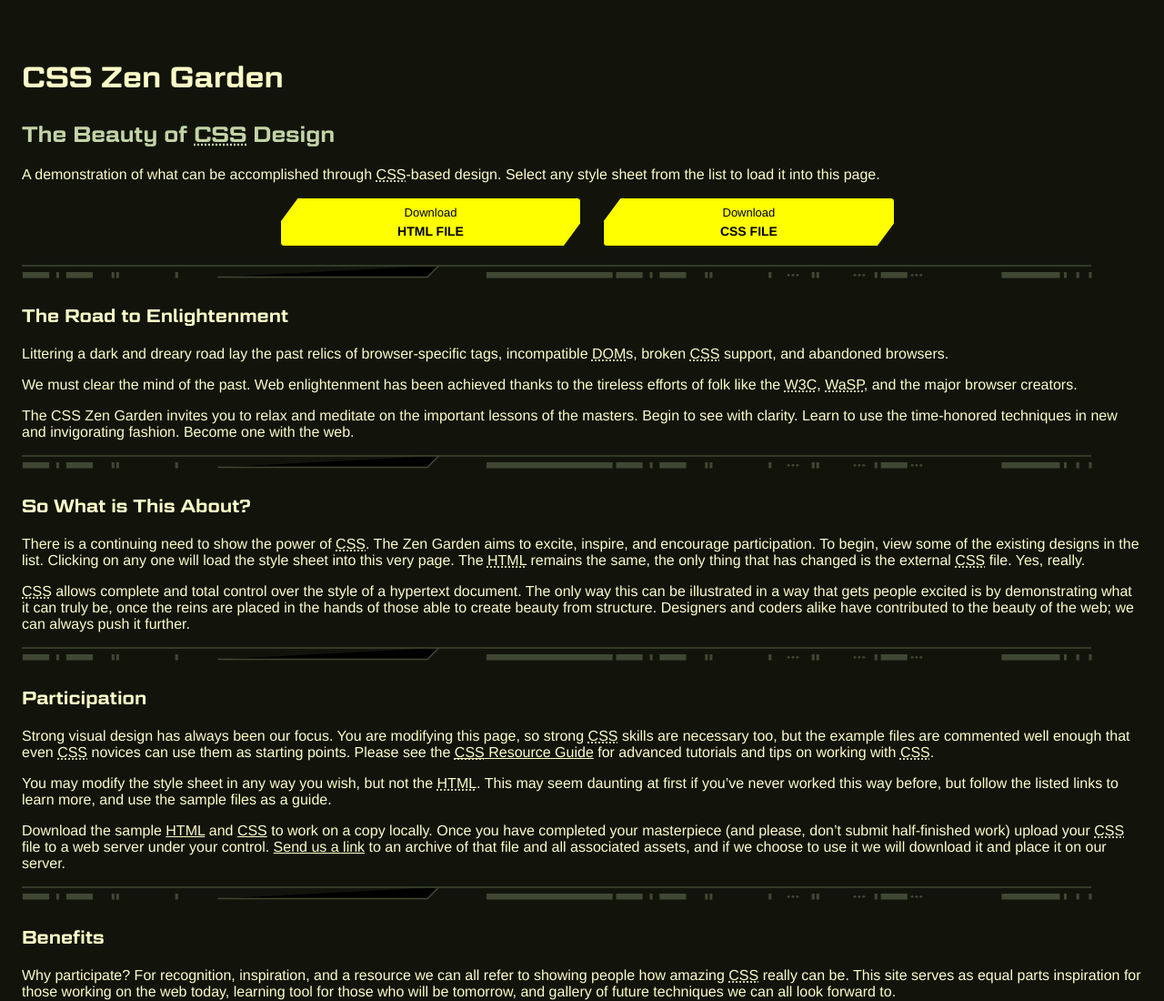
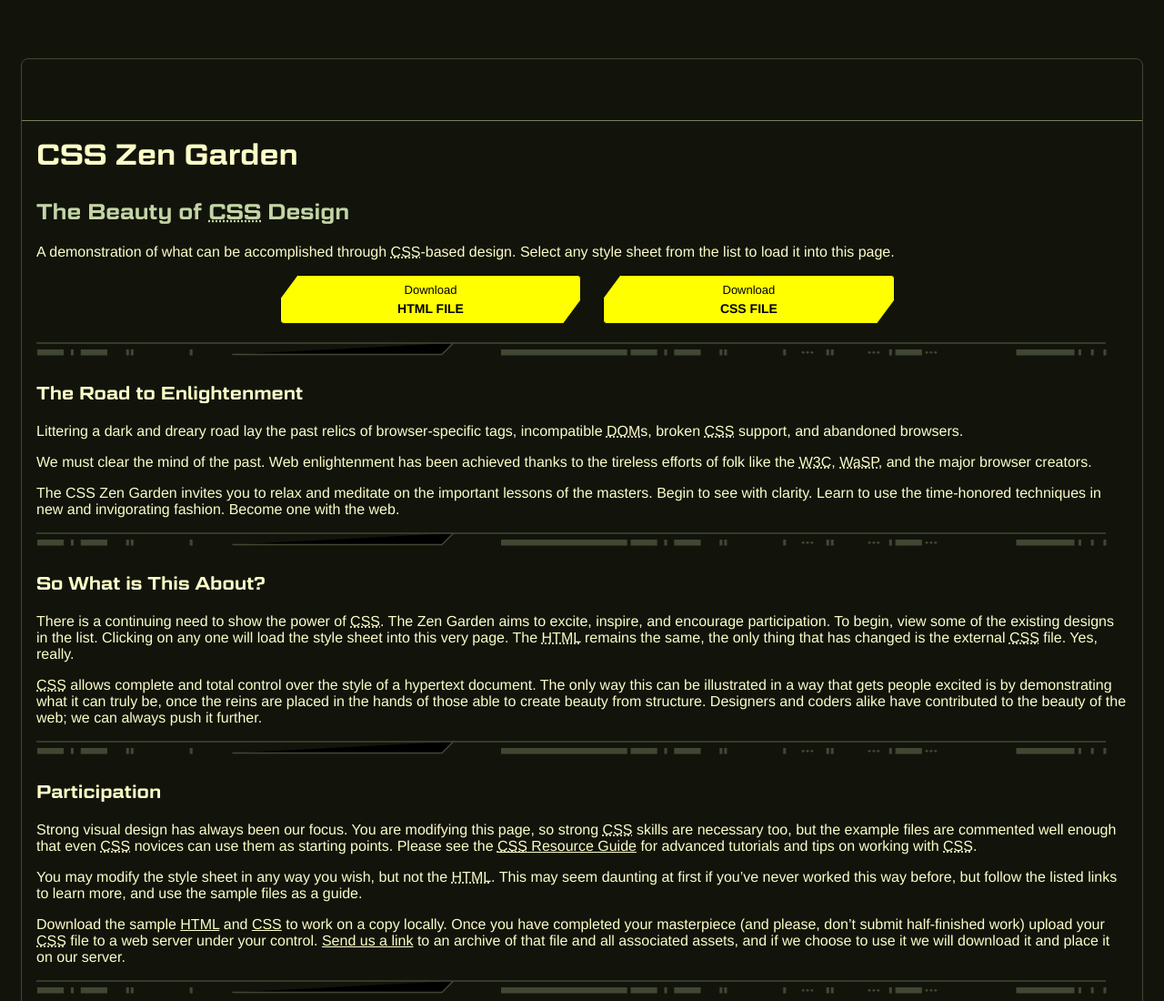
Before and after one commit to aled1027/csszengarden-blast, a plain HTML site: page index.html in a window 1280 px wide. Shown: the top 1100 px of the page at 91% size. Drawn offline with Linux system fonts and the light colour scheme.

Commit message:
Try this for box at top

```diff
--- a/style.css
+++ b/style.css
@@ -86,6 +86,7 @@
 	/* A few variables from blast */
 	--yellow-100: rgba(252,253, 199, 1);
 	--camo-100: rgba(195,212, 165, 1);
+	--camo-400: rgba(117, 131, 93, 1);
 	--camo-500: rgba(64,72, 51, 1);
 	--font-geom-graphic:"__geomGraphic_d69ff7","__geomGraphic_Fallback_d69ff7";
 
@@ -96,31 +97,39 @@
 
 }
 
-.blast-h1 {
-
-}
-
-.blast-h2 {
-
-}
-
 html {
+	background: var(--background);
 }
 
 body {
+	margin-block: 4rem;
+}
+
+.page-wrapper {
 	line-height: 1.125;
 	color: var(--text-primary);
-	background: var(--background);
 	font-family: "Helvetica";
-	max-width: calc(100% - 3rem);
+	max-width: calc(100% - 4rem);
 	margin-inline: auto;
-	margin-block: 4rem;
+	border: 1px solid var(--camo-500);
+	border-radius: 8px;
+	padding: 0 1rem 1rem 1rem;
+}
+
+h1:before {
+	content: "\A\A\A";
+	display: block;
+	height: 40px;
+	width: calc(100% + 32px);
+	overflow: visible;
+	border-bottom: 1px solid var(--camo-400);
+	margin-left: -16px;
+	margin-bottom: 16px;
 }
 
 p {
 	margin-top: 0;
 }
-
 
 h1 {
 	--tw-text-opacity: 1;
```
